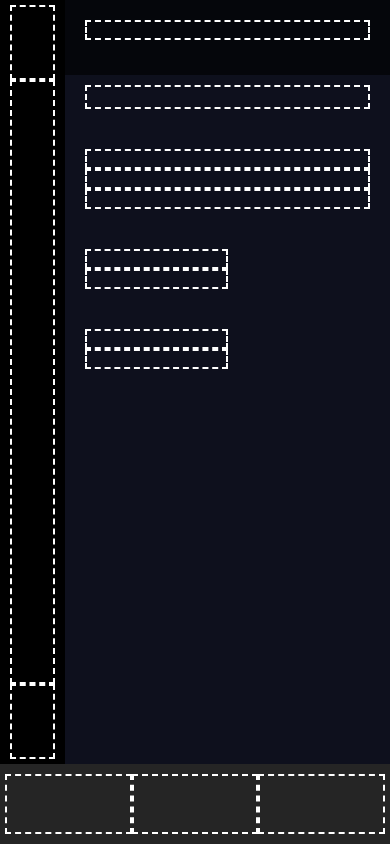
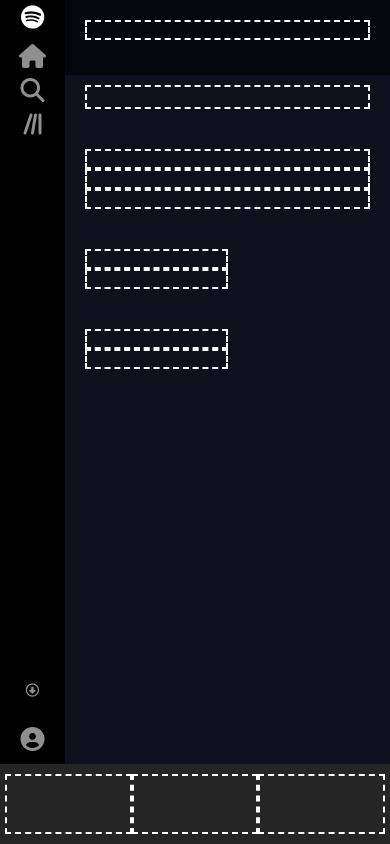
Before and after one commit to GiacomoAccardi/html-css-spotifyweb, a plain HTML site: page index.html in a window 390 px wide. Drawn offline with Linux system fonts and the light colour scheme.

Commit message:
[FEAT] there's now a responsive mobile sidebar with content

```diff
--- a/css/style.css
+++ b/css/style.css
@@ -42,8 +42,15 @@ Sidebar section
 }
 
 .side-bar .col-lg{
-    height:80%;
+    height:90%;
 }
+
+.mobile-sb-content{
+    text-align: center;
+    display: flex;
+    flex-direction: column;
+}
+
 
 
 /*-------------------------->
@@ -185,6 +192,25 @@ Sidebar styles
     background-color: black;
 }
 
+.sp-logo{
+    color: white;
+    font-size:18pt;
+    margin-bottom: 15px;
+}
+
+.m-sb-item{
+    color: rgb(143, 143, 143);
+    font-size: 18pt;
+    margin-bottom: 10px;
+}
+
+
+.m-sb-small{
+    color: rgb(143, 143, 143);
+    font-size: 10pt;
+    margin-bottom: 30px;
+}
+
 
 /*-------------------------->
 Footer styles
@@ -217,6 +243,10 @@ Tablet responsivness (780px)
 .header-bar{
     left: 250px;
     width: calc(100vw - 250px);
+}
+
+.mobile-sb-content{
+    display: none;
 }
 
 /*app-content*/
--- a/index.html
+++ b/index.html
@@ -42,9 +42,20 @@
         -->
         <div class="side-bar">
             <div class="row">
-                <div class="col debug"></div>
-                <div class="col-lg debug"></div>
-                <div class="col debug"></div>
+                <div class="col-lg">
+                    <div class="mobile-sb-content">
+                        <i class="fa-brands fa-spotify sp-logo"></i>
+                        <i class="fa-solid fa-house m-sb-item"></i>
+                        <i class="fa-solid fa-magnifying-glass m-sb-item"></i>
+                        <i class="fa-solid fa-lines-leaning m-sb-item"></i>
+                    </div>
+                </div>
+                <div class="col">
+                    <div class="mobile-sb-content">
+                        <i class="fa-regular fa-circle-down m-sb-small"></i>
+                        <i class="fa-solid fa-circle-user m-sb-item"></i>
+                    </div>
+                </div>
             </div>
         </div>
 
```
